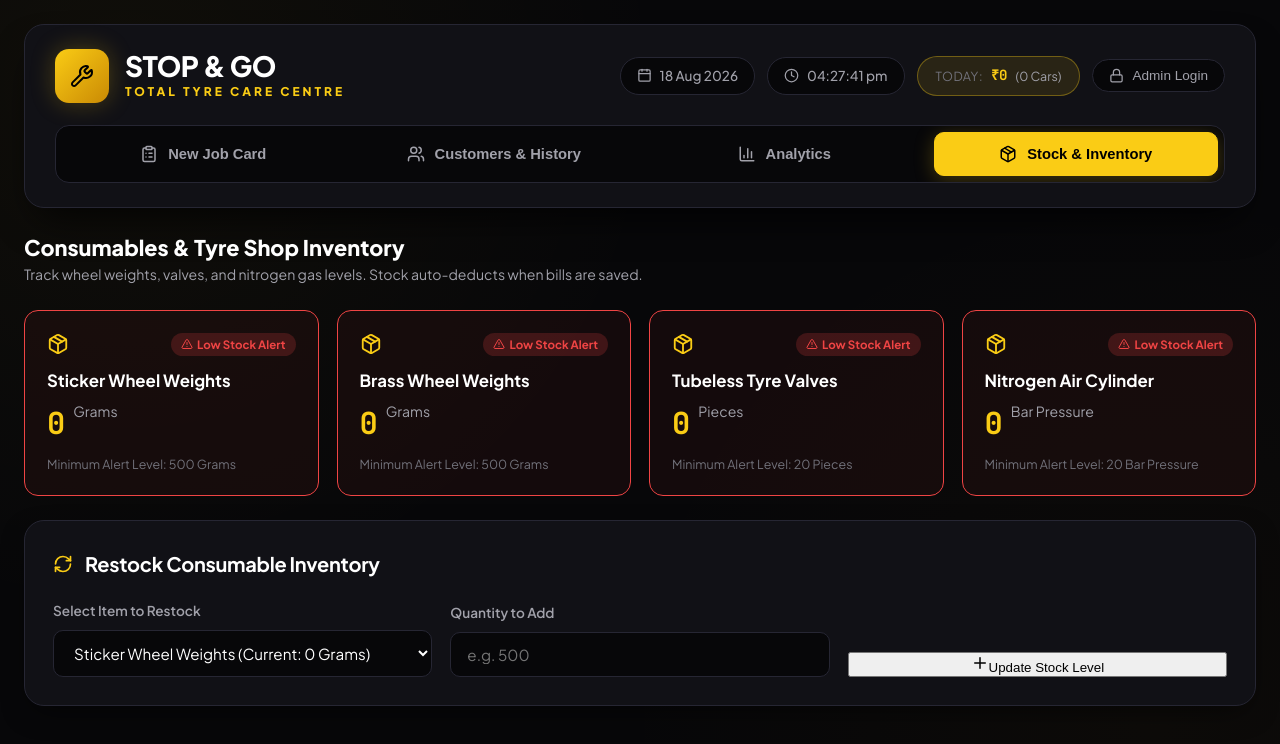
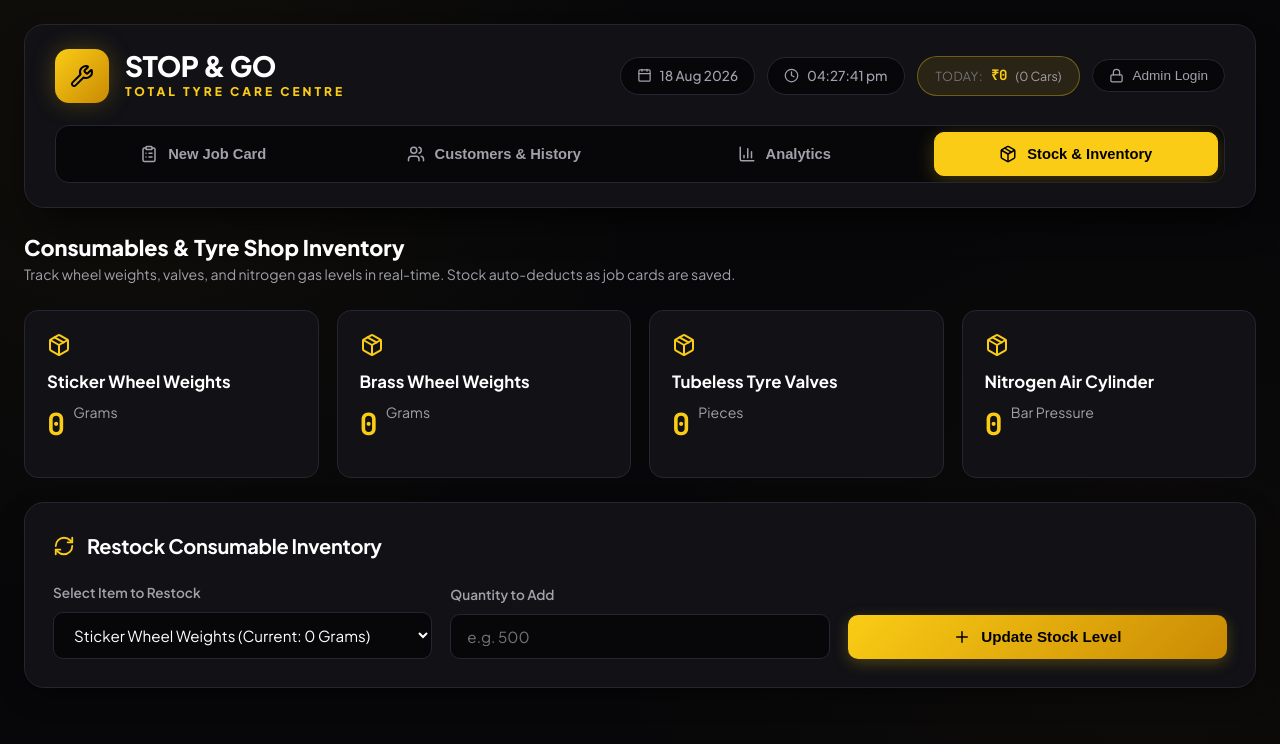
Before and after one commit to mujtabashaikh2812-stack/stop-and-go-tyre-care, a React (Vite) app: page / in a window 1280 px wide. Both pictures are taken after a click on the button "Stock & Inventory". Shown: the top 744 px of the page. Built offline with nearby package versions, Linux system fonts and the light colour scheme.

Commit message:
Cleaned Inventory section: removed low stock alerts, removed min alert levels, and polished restock button

```diff
--- a/src/components/Inventory.jsx
+++ b/src/components/Inventory.jsx
@@ -1,9 +1,9 @@
 import React, { useState } from 'react';
-import { Package, AlertTriangle, Plus, RefreshCw } from 'lucide-react';
+import { Package, Plus, RefreshCw } from 'lucide-react';
 import { updateInventoryItem } from '../utils/storage';
 
 export default function Inventory({ inventory, setInventory }) {
-  const [selectedItem, setSelectedItem] = useState(inventory[0]?.id || '');
+  const [selectedItem, setSelectedItem] = useState(inventory[0]?.id || 'sticker_weights');
   const [addQty, setAddQty] = useState('');
 
   const handleRestock = (e) => {
@@ -11,7 +11,7 @@ export default function Inventory({ inventory, setInventory }) {
     if (!selectedItem || !addQty || parseInt(addQty, 10) <= 0) return;
 
     const currentItem = inventory.find(i => i.id === selectedItem);
-    const newStock = currentItem.inStock + parseInt(addQty, 10);
+    const newStock = (currentItem?.inStock || 0) + parseInt(addQty, 10);
 
     const updated = updateInventoryItem(selectedItem, newStock);
     setInventory(updated);
@@ -24,39 +24,30 @@ export default function Inventory({ inventory, setInventory }) {
       <div className="section-header-row">
         <div>
           <h2 className="section-title">Consumables & Tyre Shop Inventory</h2>
-          <p className="section-desc">Track wheel weights, valves, and nitrogen gas levels. Stock auto-deducts when bills are saved.</p>
+          <p className="section-desc">Track wheel weights, valves, and nitrogen gas levels in real-time. Stock auto-deducts as job cards are saved.</p>
         </div>
       </div>
 
-      {/* Stock Cards Grid */}
+      {/* Clean Inventory Stock Cards Grid */}
       <div className="inventory-cards-grid">
-        {inventory.map(item => {
-          const isLow = item.inStock <= item.minAlert;
-          return (
-            <div key={item.id} className={`inventory-card ${isLow ? 'low-stock' : ''}`}>
+        {inventory.map(item => (
+          <div key={item.id} className="inventory-card">
             <div className="inventory-card-top">
-                <Package size={22} className="inv-icon" />
-                {isLow && (
-                  <span className="low-badge">
-                    <AlertTriangle size={12} /> Low Stock Alert
-                  </span>
-                )}
+              <Package size={24} className="inv-icon" />
             </div>
             <h3 className="inv-name">{item.name}</h3>
             <div className="inv-qty-row">
               <span className="inv-qty">{item.inStock.toLocaleString('en-IN')}</span>
               <span className="inv-unit">{item.unit}</span>
             </div>
-              <p className="inv-alert-info">Minimum Alert Level: {item.minAlert} {item.unit}</p>
           </div>
-          );
-        })}
+        ))}
       </div>
 
-      {/* Quick Restock Form */}
+      {/* Sleek Restock Form */}
       <div className="card-container margin-top">
         <div className="card-header">
-          <RefreshCw className="card-icon" size={20} />
+          <RefreshCw className="card-icon" size={22} />
           <h2>Restock Consumable Inventory</h2>
         </div>
 
@@ -87,10 +78,13 @@ export default function Inventory({ inventory, setInventory }) {
             />
           </div>
 
-          <button type="submit" className="btn-action-primary glow inline-btn">
+          <div className="form-group">
+            <label style={{ visibility: 'hidden' }}>Submit</label>
+            <button type="submit" className="btn-generate-bill" style={{ width: '100%', padding: '13px 20px' }}>
               <Plus size={18} />
               <span>Update Stock Level</span>
             </button>
+          </div>
         </form>
       </div>
 
```
Lines whose indentation alone changed are shown as unchanged.
